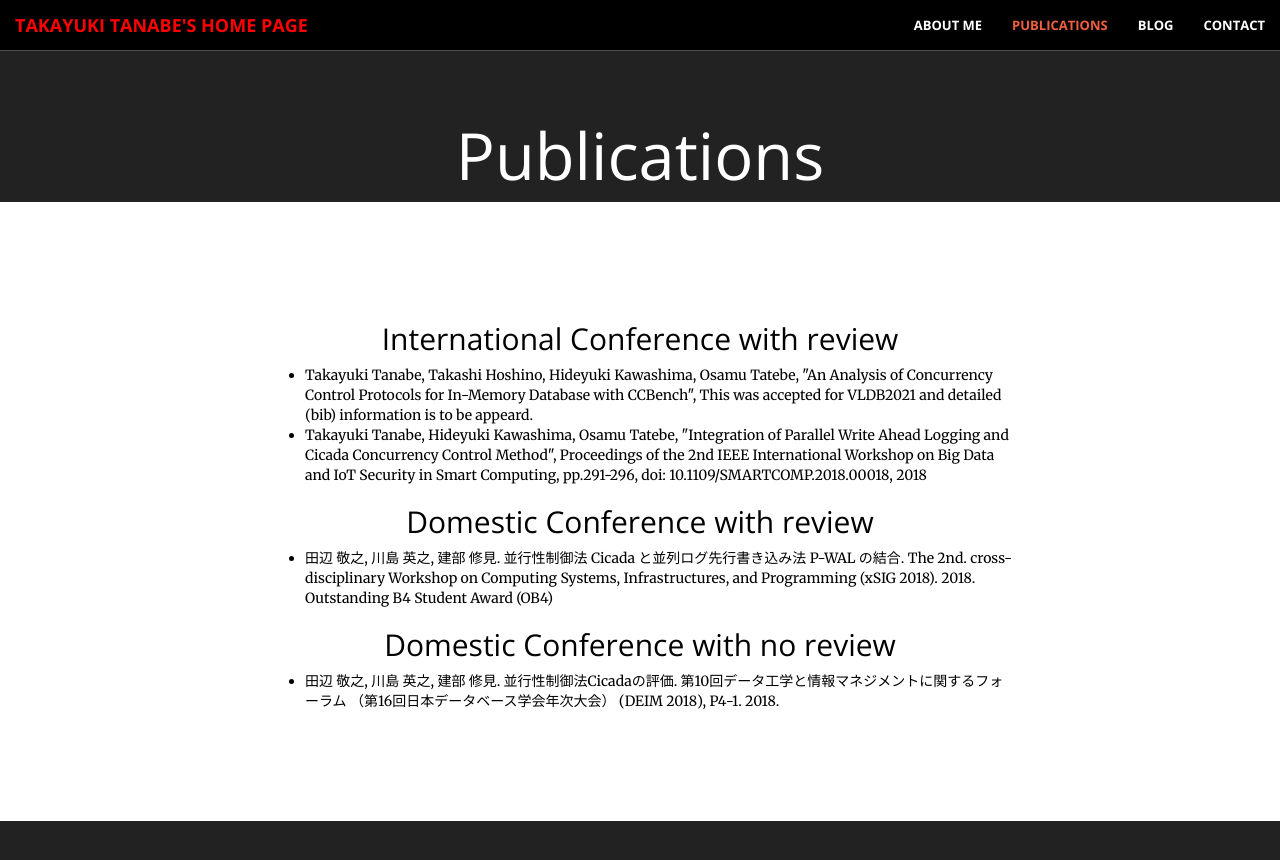
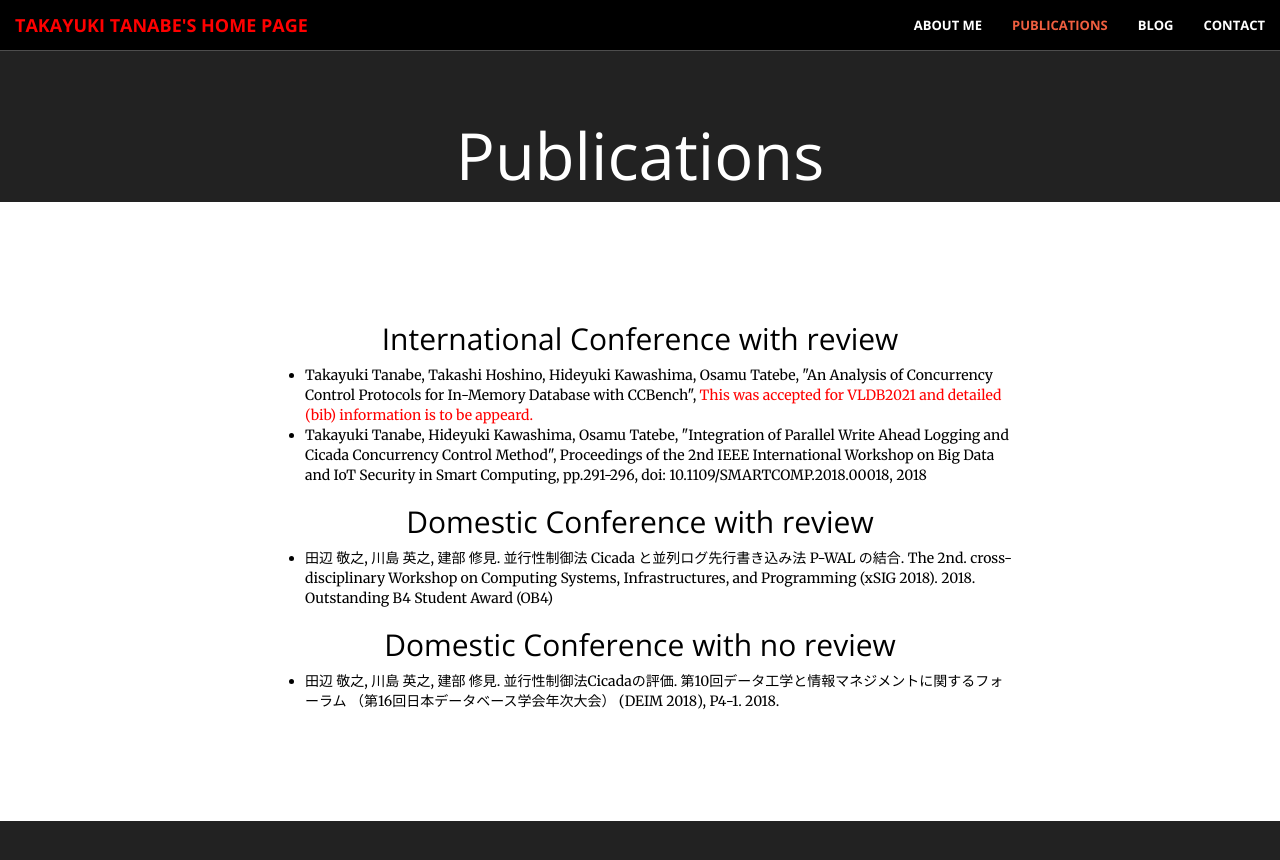
Before and after one commit to thawk105/thawk105.github.io, a Jekyll site: the page built from publications.html, in a window 1280 px wide and 921 px high. Shown: the top 860 px of the window. Built offline with Jekyll 4.4.1, drawn with Linux system fonts in a browser that asks for light colours.

Commit message:
update publication.html

```diff
--- a/publications.html
+++ b/publications.html
@@ -14,7 +14,7 @@ title: Services
             <div class="col-lg-8 col-lg-offset-2 text-left">
               <h2 class="text-center">International Conference with review</h2>
               <ul>
-                <li>Takayuki Tanabe, Takashi Hoshino, Hideyuki Kawashima, Osamu Tatebe, "An Analysis of Concurrency Control Protocols for In-Memory Database with CCBench", This was accepted for VLDB2021 and detailed (bib) information is to be appeard.</li>
+                <li>Takayuki Tanabe, Takashi Hoshino, Hideyuki Kawashima, Osamu Tatebe, "An Analysis of Concurrency Control Protocols for In-Memory Database with CCBench", <font color="red">This was accepted for VLDB2021 and detailed (bib) information is to be appeard.</font></li>
                 <li>Takayuki Tanabe, Hideyuki Kawashima, Osamu Tatebe, "Integration of Parallel Write Ahead Logging and Cicada Concurrency Control Method", Proceedings of the 2nd IEEE International Workshop on Big Data and IoT Security in Smart Computing, pp.291-296, doi: 10.1109/SMARTCOMP.2018.00018, 2018</li>
               </ul>
               <h2 class="text-center">Domestic Conference with review</h2>
```
